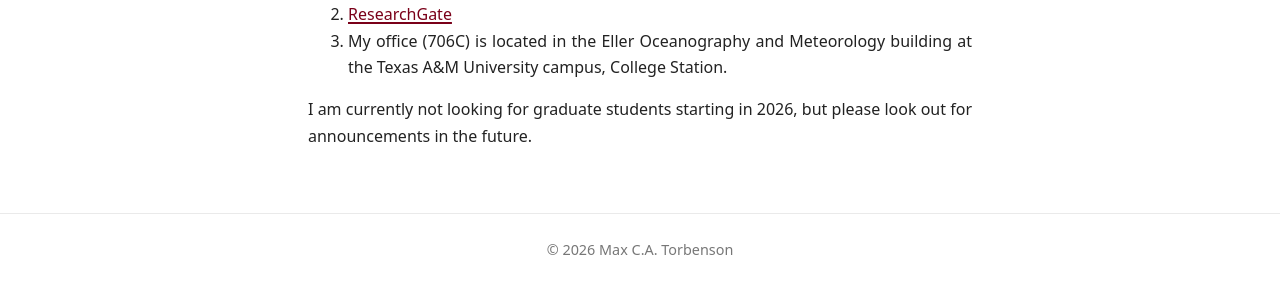
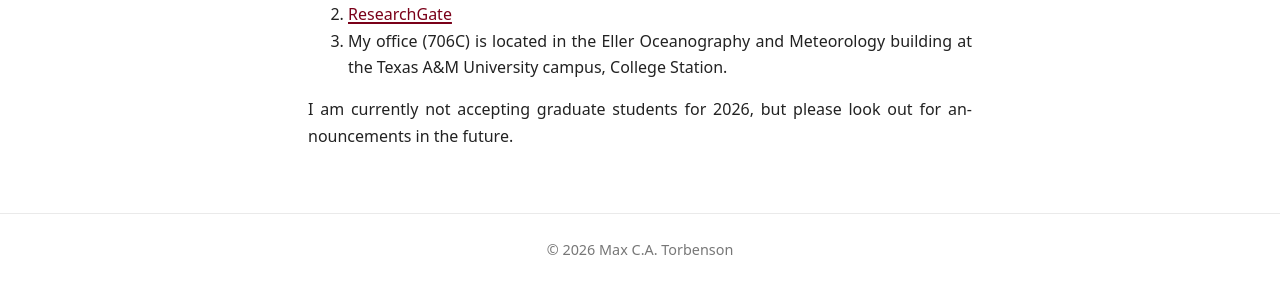
Before and after one commit to mcatorbenson/mcatorbenson.github.io, a Jekyll site: the page built from contact/index.md, in a window 1280 px wide. Shown: the part 397-690 px from the top of the page. Built offline with Jekyll 4.4.1, drawn with Linux system fonts in a browser that asks for light colours.

Commit message:
Update index.md

```diff
--- a/contact/index.md
+++ b/contact/index.md
@@ -10,4 +10,4 @@ In the case of any questions or requests for previously published papers as PDFs
 2. [ResearchGate](https://www.researchgate.net/profile/Max-Torbenson)
 3. My office (706C) is located in the Eller Oceanography and Meteorology building at the Texas A&M University campus, College Station.
 
-I am currently not looking for graduate students starting in 2026, but please look out for announcements in the future.
+I am currently not accepting graduate students for 2026, but please look out for announcements in the future.
```
